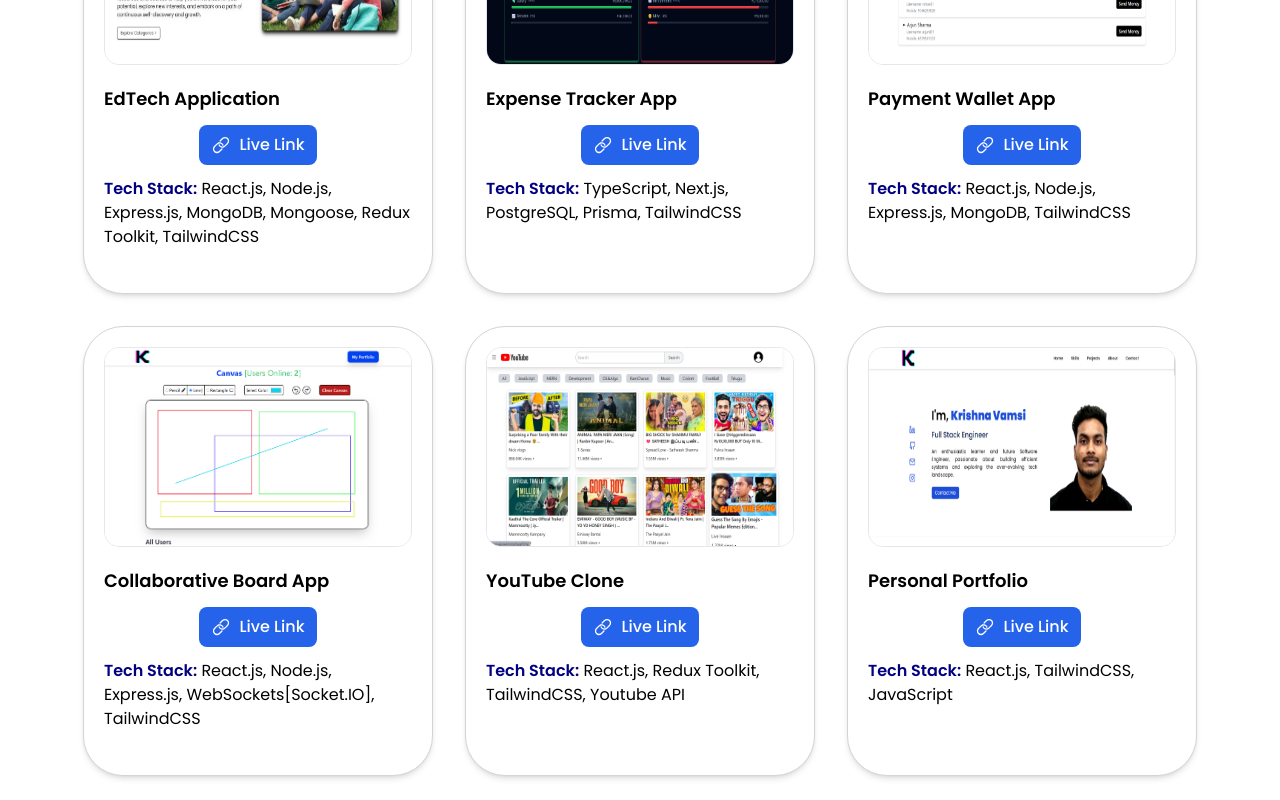
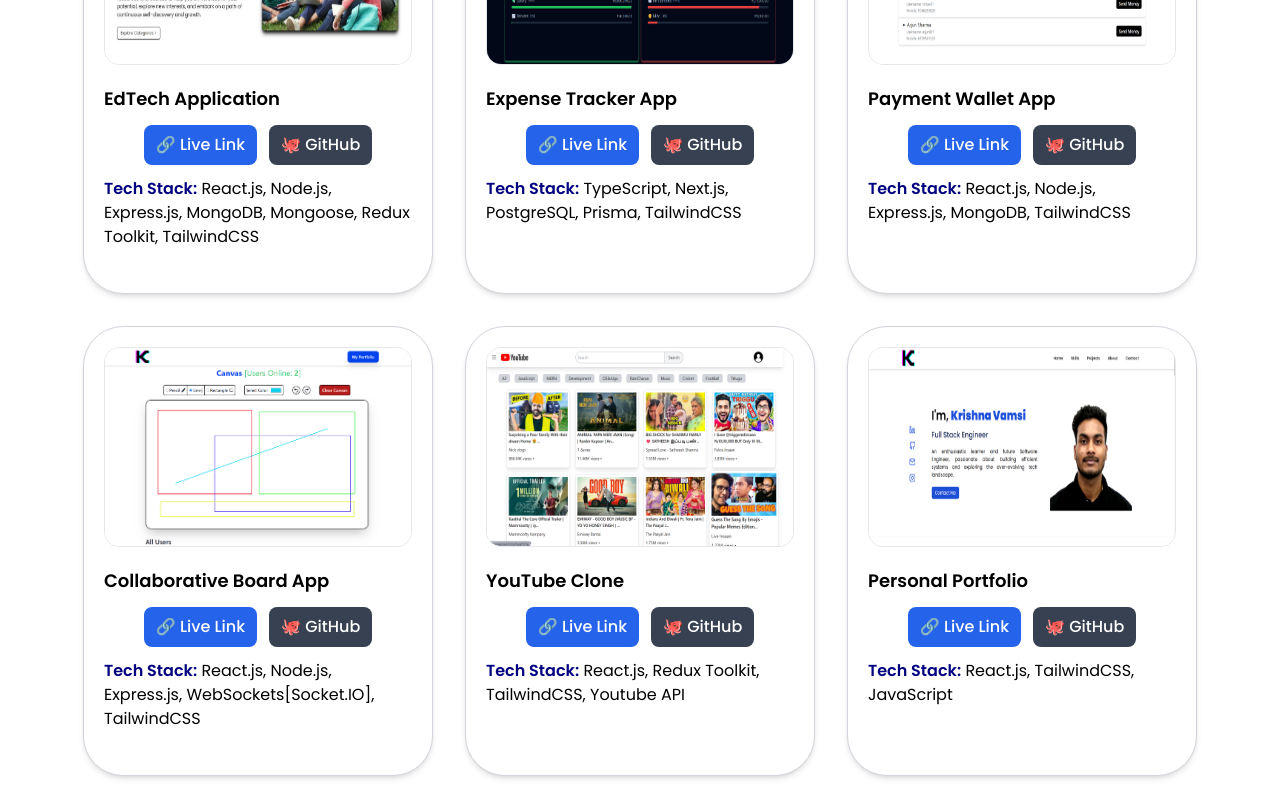
Before and after one commit to Krishna7141/portfolio, a React (Vite) app: page / in a window 1280 px wide. Shown: the part 1700-2500 px from the top of the page. Built offline with nearby package versions, Linux system fonts and the light colour scheme.

Commit message:
Added QuickKart project to portfolio

```diff
--- a/src/Components/ProjectsSection.jsx
+++ b/src/Components/ProjectsSection.jsx
@@ -23,10 +23,14 @@ const ProjectsSection = () => {
                                 <div className='flex flex-col gap-3'>
                                     <p className='text-lg font-semibold'>{project.title}</p>
                                     <div className='flex items-center justify-center gap-3'>
-                                        <Link className='w-fit flex gap-2 items-center justify-center p-2 px-3 bg-blue-600 font-medium hover:bg-blue-900 rounded-lg text-white' to={project.live} target='_blank'>
-                                            <IoIosLink className='text-white' size={20}/>
-                                            <p>Live Link</p>
-                                        </Link>
+                                    <a
+                                    href={project.live}
+                                    target="_blank"
+                                    rel="noopener noreferrer"
+                                    className="w-fit flex gap-2 items-center justify-center p-2 px-3 bg-blue-600 font-medium hover:bg-blue-900 rounded-lg text-white"
+                                    >
+                                        🔗 Live Link
+                                        </a>
                                         {project.exe && (
                                             <a
                                             href={project.exe}
@@ -38,8 +42,20 @@ const ProjectsSection = () => {
                                             Download App (.exe)
                                           </a>
                                         )}
-                                        {/* <Link className='w-1/2 flex justify-start' to={project.src} target='_blank'><FaGithub className='text-[#000080]' size={25}/></Link> */}
+                                        <a
+                                        href={project.src}
+                                        target="_blank"
+                                        rel="noopener noreferrer"
+                                        className="w-fit flex gap-2 items-center justify-center p-2 px-3 bg-gray-700 font-medium hover:bg-gray-900 rounded-lg text-white"
+                                        >
+                                            🐙 GitHub
+                                            </a>
                                     </div>
+                                    {project.title.includes("QuickKart") && (
+                                        <span className="inline-block bg-yellow-400 text-black text-xs font-semibold px-2 py-1 rounded-md mb-1">
+                                            🛠 In Progress
+                                            </span>
+                                        )}
                                     <p className=''><span className='font-semibold text-[#000080]'>Tech Stack:</span> {project.stack}</p>
                                     {/* <div className='h-2 w-10 bg-green-700 opacity-0 group-hover:opacity-100'></div> */}
                                 </div>
--- a/src/utils/projectsData.js
+++ b/src/utils/projectsData.js
@@ -81,5 +81,12 @@ export const projectsData = [
         exe: "https://github.com/Krishna7141/Real_Hospital_Management_System/raw/main/dist/main.exe",
         stack: "Python, Tkinter, SQLite"
       },
+      {
+        image: "https://raw.githubusercontent.com/Krishna7141/QuickKart/main/client/public/assets/quickkart.png",
+        title: "QuickKart – E-commerce App",
+        live: "https://capable-kangaroo-3748e3.netlify.app",
+        src: "https://github.com/Krishna7141/QuickKart",
+        stack: "React.js, Node.js, Express.js, MongoDB, Tailwind CSS"
+      },
 
 ];
```
